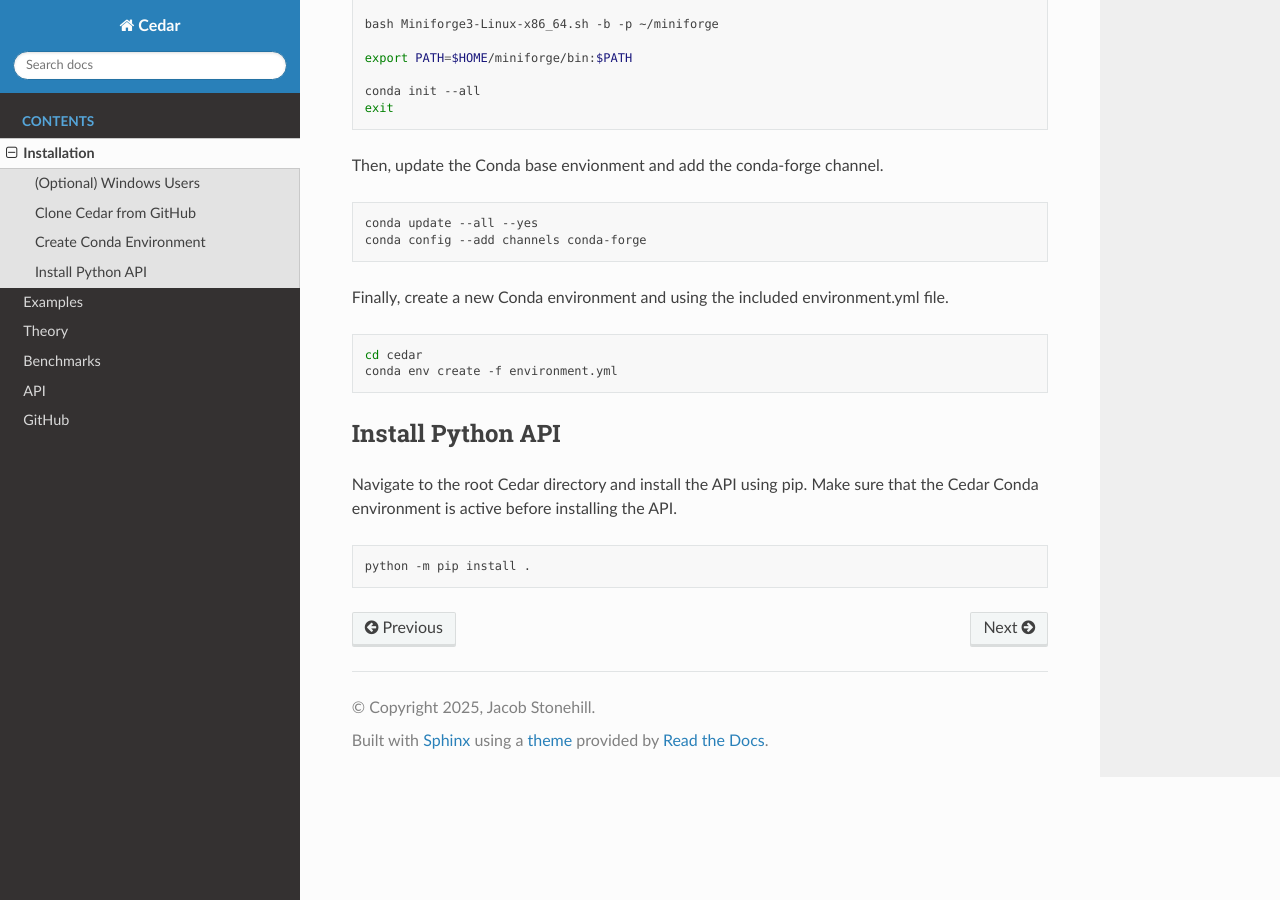
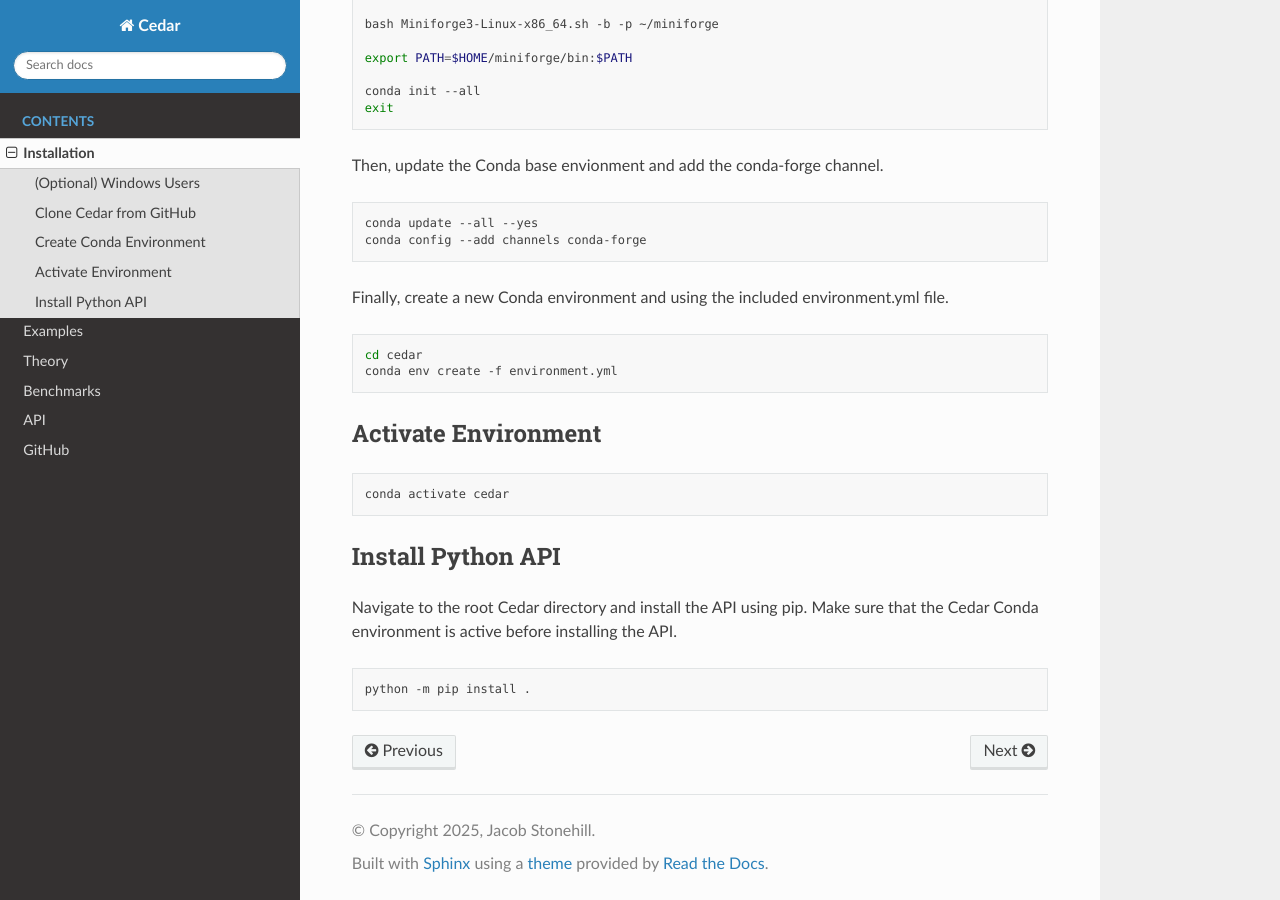
Before and after one commit to jcstonehill/cedar, a Sphinx documentation site: the page built from docs/source/installation.rst, in a window 1280 px wide and 900 px high, scrolled down 958 px. Built offline with Sphinx 7.4.7 and the Read the Docs theme 3.1.0, drawn with Linux system fonts in a browser that asks for light colours.

Commit message:
Small tweaks to installation instructions.

```diff
--- a/docs/source/installation.rst
+++ b/docs/source/installation.rst
@@ -61,6 +61,13 @@ file.
     cd cedar
     conda env create -f environment.yml
 
+Activate Environment
+--------------------
+
+.. code-block:: bash
+
+    conda activate cedar
+
 Install Python API
 ------------------
 Navigate to the root Cedar directory and install the API using pip. Make sure
```
